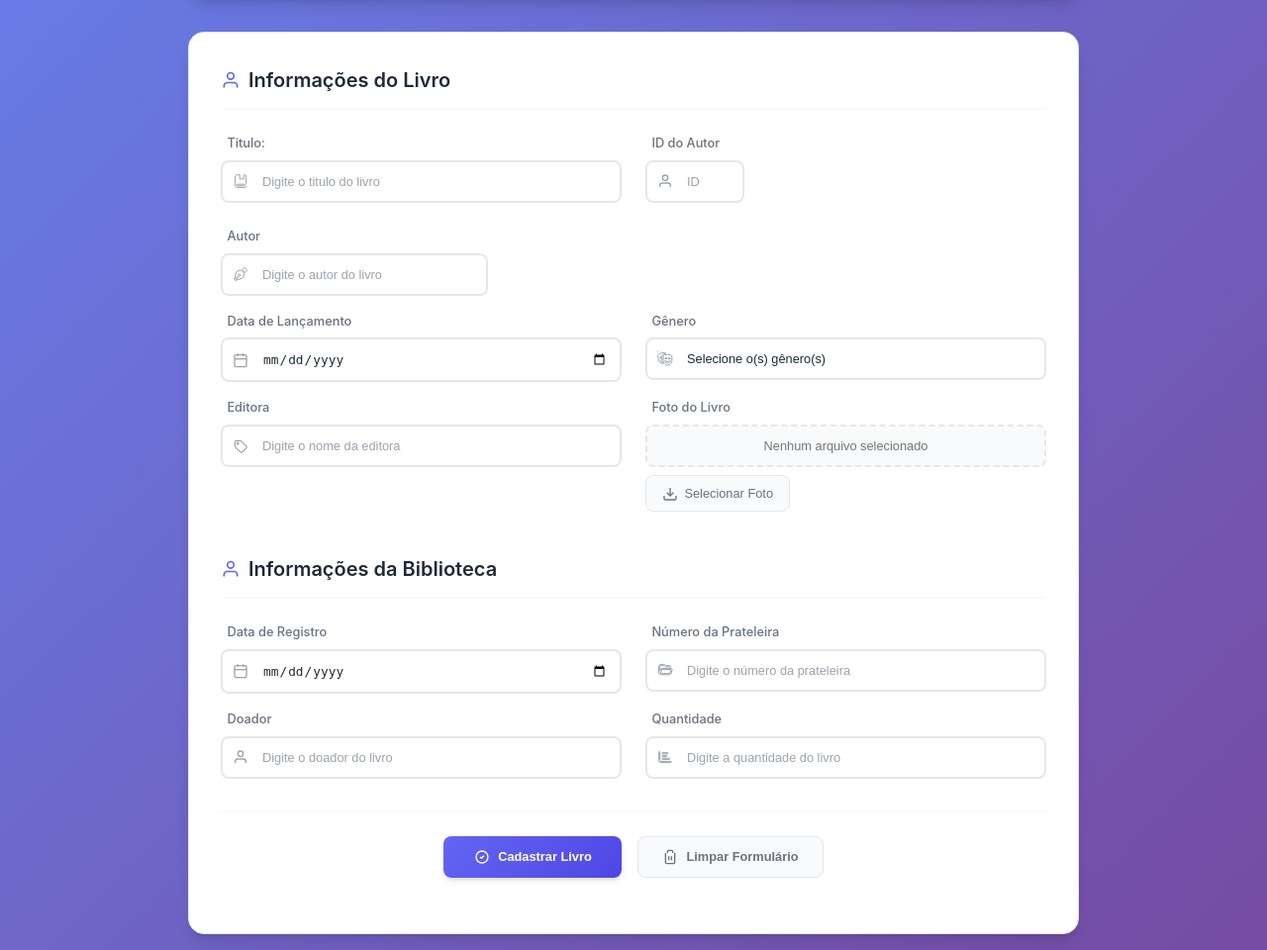
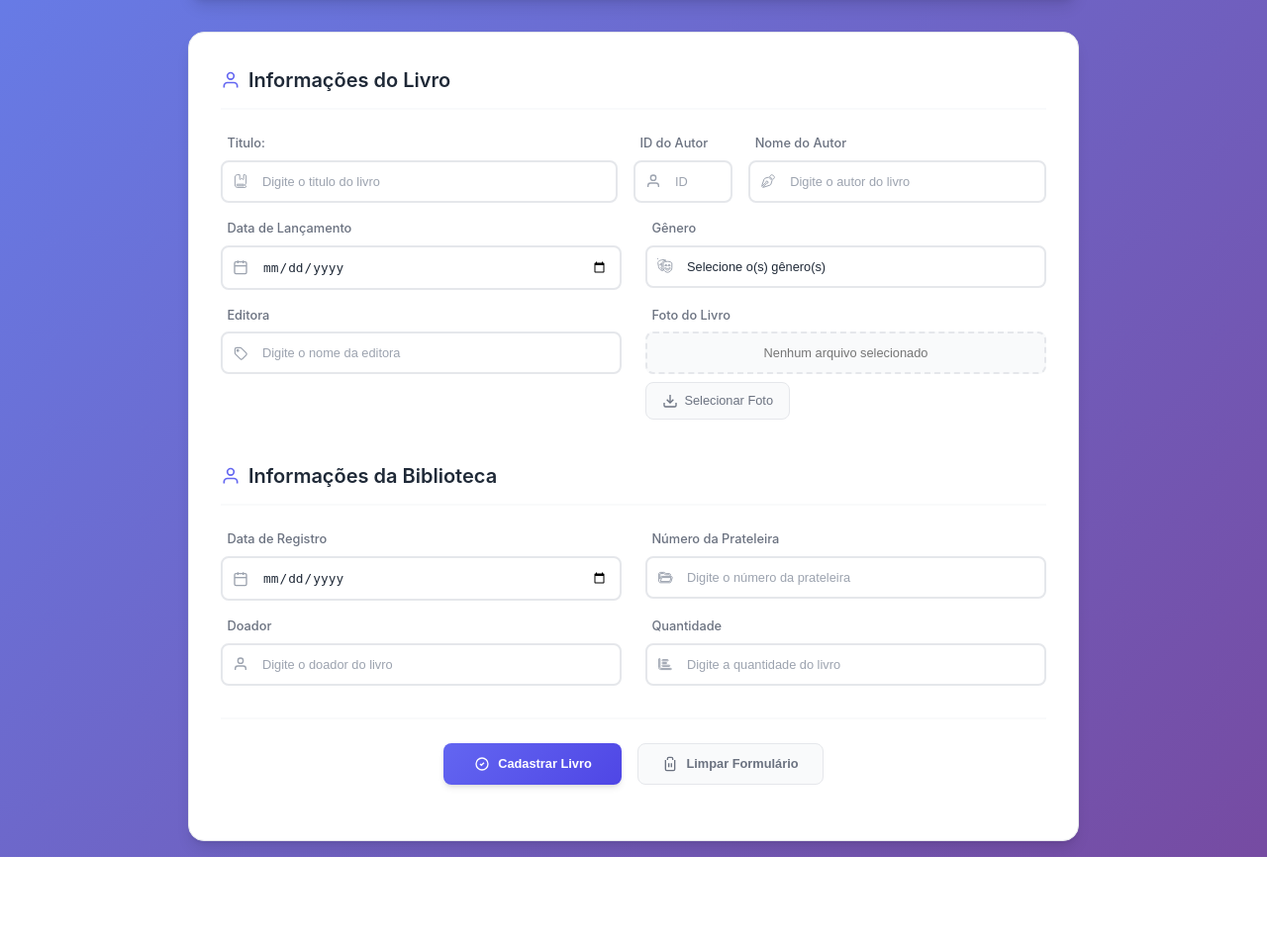
Before and after one commit to laragoritob/ONG_Biblioteca_SA_NOVO, a PHP site: page /subtelas/registrar_livro.php in a window 1280 px wide. Shown: the part 141-1101 px from the top of the page at 99% size. After the commit the page ends 1007 px from the top, so only its background shows below. Run offline with PHP 8.4, Linux system fonts and the light colour scheme; the visitor is signed in with stand-in values (Sample User, id 1); some libraries are stand-ins or nearby versions.

Commit message:
Versão 3

```diff
--- a/subtelas/registrar_livro.php
+++ b/subtelas/registrar_livro.php
@@ -78,8 +78,8 @@
                             Informações do Livro
                         </h2>
 
-                        <div class="form-row">
-                            <div class="input-group">
+                        <div class="form-row" style="display: flex; gap: 1rem; align-items: flex-start;">
+                            <div class="input-group" style="flex: 2;">
                                 <label for="nome">Titulo: </label>
                                 <div class="input-wrapper">
                                     <svg class="input-icon" xmlns="http://www.w3.org/2000/svg" width="20" height="20" viewBox="0 0 640 640" fill="none" stroke="currentColor" stroke-width="40"><!--!Font Awesome Free v7.0.0 by @fontawesome - https://fontawesome.com License - https://fontawesome.com/license/free Copyright 2025 Fonticons, Inc.-->
@@ -89,7 +89,7 @@
                                 </div>
                             </div>
 
-                            <div class="input-group">
+                            <div class="input-group" style="flex: 0.5;">
                                 <label for="id_autor">ID do Autor</label>
                                 <div class="input-wrapper">
                                     <svg class="input-icon" width="20" height="20" xmlns="http://www.w3.org/2000/svg" viewBox="0 0 24 24" fill="none" stroke="currentColor" stroke-width="2">
@@ -100,13 +100,13 @@
                                 </div>
                             </div>
 
-                            <div class="input-group">
-                                <label for="quantidade">Autor</label>
+                            <div class="input-group" style="flex: 1.5;">
+                                <label for="autor">Nome do Autor</label>
                                 <div class="input-wrapper">
                                     <svg class="input-icon" width="20" height="20" xmlns="http://www.w3.org/2000/svg" viewBox="0 0 640 640" fill="none" stroke="currentColor" stroke-width="40">
                                         <path d="M432.5 82.3L382.4 132.4L507.7 257.7L557.8 207.6C579.7 185.7 579.7 150.3 557.8 128.4L511.7 82.3C489.8 60.4 454.4 60.4 432.5 82.3zM343.3 161.2L342.8 161.3L198.7 204.5C178.8 210.5 163 225.7 156.4 245.5L67.8 509.8C64.9 518.5 65.9 528 70.3 535.8L225.7 380.4C224.6 376.4 224.1 372.3 224.1 368C224.1 341.5 245.6 320 272.1 320C298.6 320 320.1 341.5 320.1 368C320.1 394.5 298.6 416 272.1 416C267.8 416 263.6 415.4 259.7 414.4L104.3 569.7C112.1 574.1 121.5 575.1 130.3 572.2L394.6 483.6C414.3 477 429.6 461.2 435.6 441.3L478.8 297.2L478.9 296.7L343.4 161.2z"/>
                                     </svg>
-                                    <input type="text" id="autor" name="autor" style="width: 270px;" required placeholder="Digite o autor do livro">
+                                    <input type="text" id="autor" name="autor" required placeholder="Digite o autor do livro">
                                 </div>
                             </div>
                         </div>
@@ -126,7 +126,7 @@
                             </div>
 
                             <div class="input-group">
-                                <label for="data_registro">Gênero</label>
+                                <label for="genero">Gênero</label>
                                 <div class="input-wrapper">
                                     <svg class="input-icon" xmlns="http://www.w3.org/2000/svg" width="20" height="20" viewBox="0 0 640 640" fill="none" stroke="currentColor" stroke-width="40">
                                        <!--!Font Awesome Free v7.0.0 by @fontawesome - https://fontawesome.com License - https://fontawesome.com/license/free Copyright 2025 Fonticons, Inc.-->
@@ -155,7 +155,7 @@
 
                     <div class="form-row">
                         <div class="input-group">
-                            <label for="num_prateleira">Editora</label>
+                            <label for="cod_editora">Editora</label>
                             <div class="input-wrapper">
                                 <svg class="input-icon" width="20" height="20" xmlns="http://www.w3.org/2000/svg" viewBox="0 0 640 640" fill="none" stroke="currentColor" stroke-width="50"><!--!Font Awesome Free v7.0.0 by @fontawesome - https://fontawesome.com License - https://fontawesome.com/license/free Copyright 2025 Fonticons, Inc.-->
                                     <path d="M96.5 160L96.5 309.5C96.5 326.5 103.2 342.8 115.2 354.8L307.2 546.8C332.2 571.8 372.7 571.8 397.7 546.8L547.2 397.3C572.2 372.3 572.2 331.8 547.2 306.8L355.2 114.8C343.2 102.7 327 96 310 96L160.5 96C125.2 96 96.5 124.7 96.5 160zM208.5 176C226.2 176 240.5 190.3 240.5 208C240.5 225.7 226.2 240 208.5 240C190.8 240 176.5 225.7 176.5 208C176.5 190.3 190.8 176 208.5 176z"/>
@@ -208,7 +208,7 @@
 
 
                             <div class="input-group">
-                                <label for="data_lancamento">Número da Prateleira</label>
+                                <label for="num_prateleira">Número da Prateleira</label>
                                 <div class="input-wrapper">
                                     <svg class="input-icon" width="20" height="20" xmlns="http://www.w3.org/2000/svg" viewBox="0 0 640 640" fill="none" stroke="currentColor" stroke-width="40"><!--!Font Awesome Free v7.0.0 by @fontawesome - https://fontawesome.com License - https://fontawesome.com/license/free Copyright 2025 Fonticons, Inc.-->
                                         <path d="M129.5 464L179.5 304L558.9 304L508.9 464L129.5 464zM320.2 512L509 512C530 512 548.6 498.4 554.8 478.3L604.8 318.3C614.5 287.4 591.4 256 559 256L179.6 256C158.6 256 140 269.6 133.8 289.7L112.2 358.4L112.2 160C112.2 151.2 119.4 144 128.2 144L266.9 144C270.4 144 273.7 145.1 276.5 147.2L314.9 176C328.7 186.4 345.6 192 362.9 192L480.2 192C489 192 496.2 199.2 496.2 208L544.2 208C544.2 172.7 515.5 144 480.2 144L362.9 144C356 144 349.2 141.8 343.7 137.6L305.3 108.8C294.2 100.5 280.8 96 266.9 96L128.2 96C92.9 96 64.2 124.7 64.2 160L64.2 448C64.2 483.3 92.9 512 128.2 512L320.2 512z"/>
@@ -220,7 +220,7 @@
 
                         <div class="form-row">
                             <div class="input-group">
-                                <label for="data_registro">Doador</label>
+                                <label for="cod_doador">Doador</label>
                                 <div class="input-wrapper">
                                     <svg class="input-icon" width="20" height="20" viewBox="0 0 24 24" fill="none" stroke="currentColor" stroke-width="2">
                                         <path d="M20 21v-2a4 4 0 0 0-4-4H8a4 4 0 0 0-4 4v2"/>
@@ -231,7 +231,7 @@
                             </div>
 
                             <div class="input-group">
-                                <label for="data_lancamento">Quantidade</label>
+                                <label for="quantidade">Quantidade</label>
                                 <div class="input-wrapper">
                                    <!--!Font Awesome Free v7.0.0 by @fontawesome - https://fontawesome.com License - https://fontawesome.com/license/free Copyright 2025 Fonticons, Inc.-->
                                     <svg class="input-icon" width="20" height="20" xmlns="http://www.w3.org/2000/svg" viewBox="0 0 640 640" fill="none" stroke="currentColor" stroke-width="40">
```
